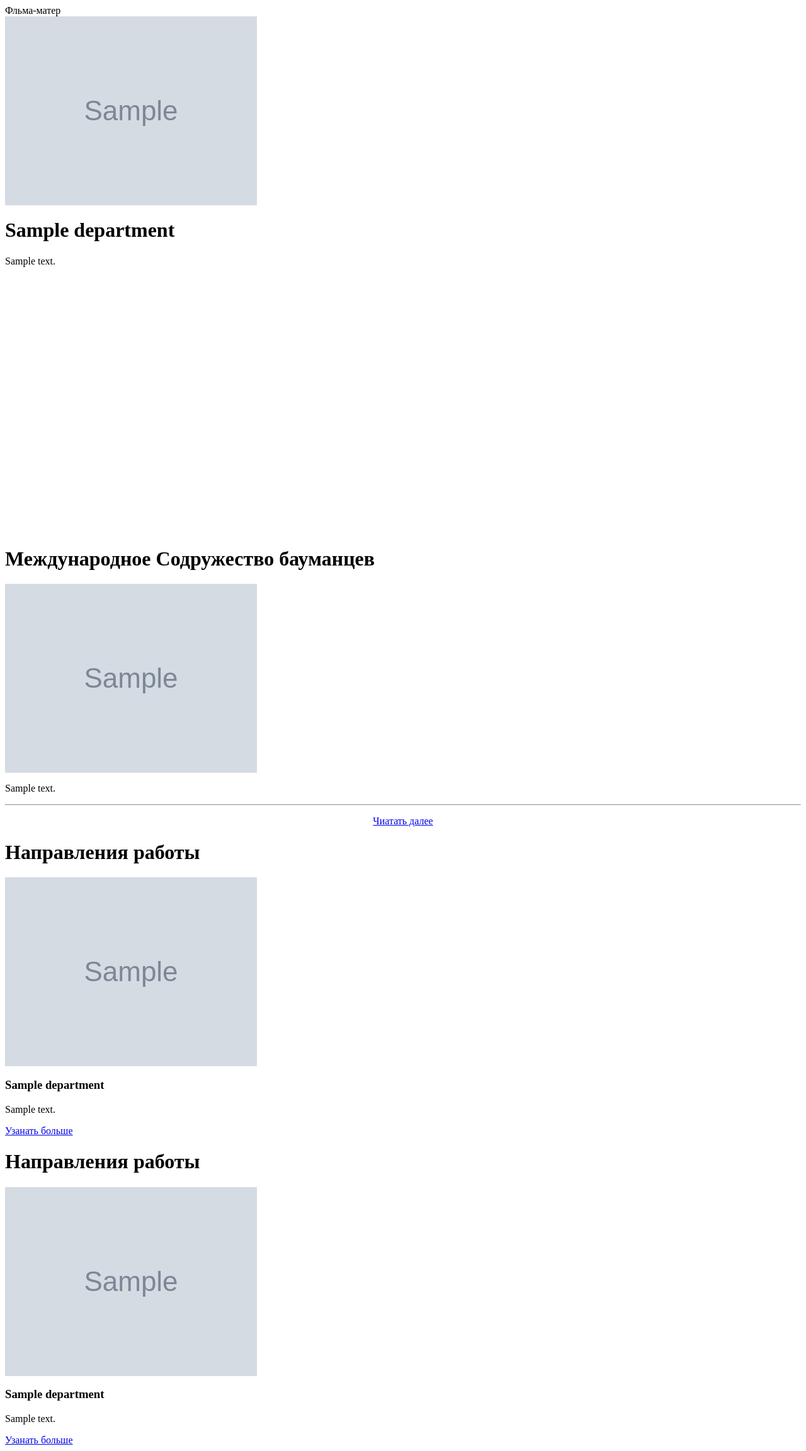
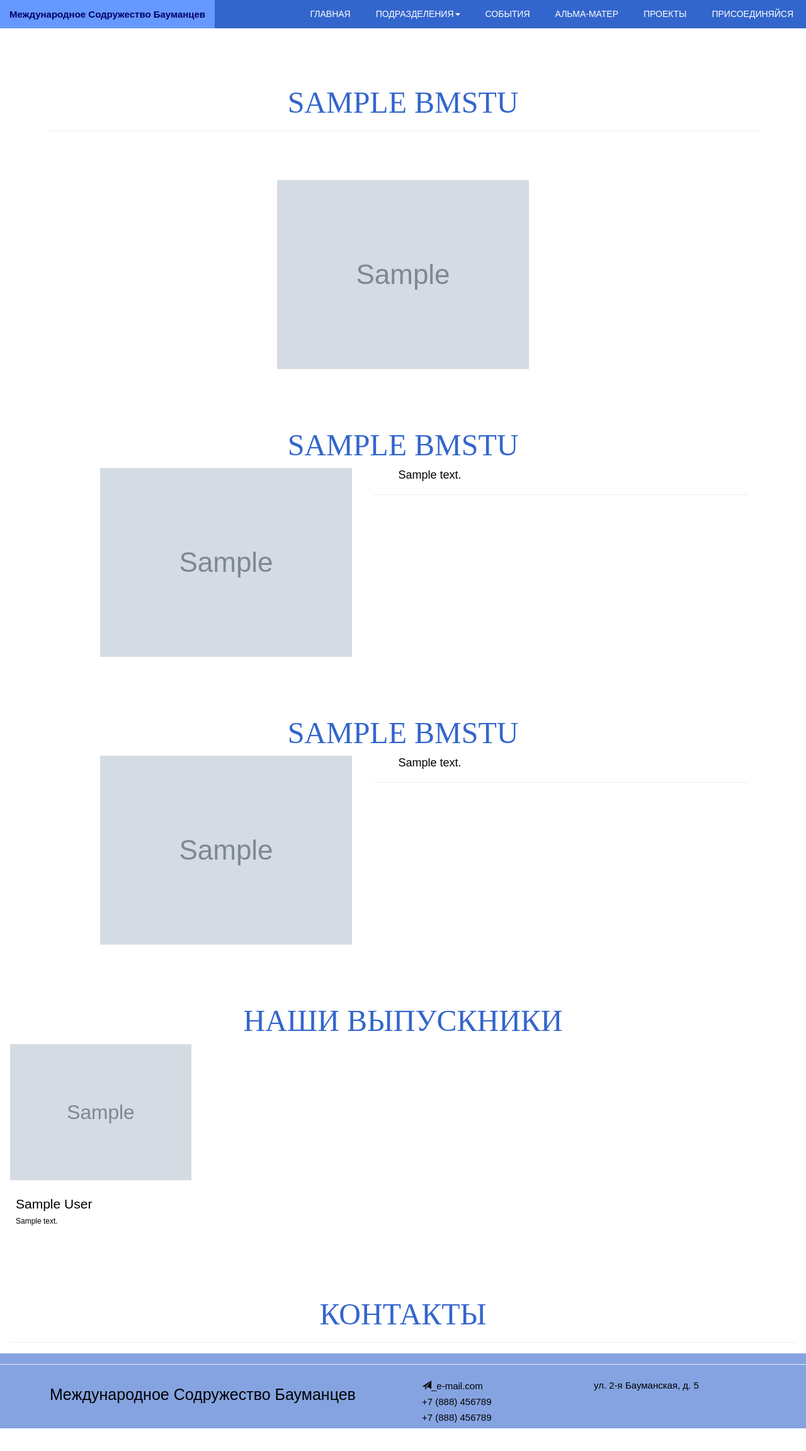
Before and after one commit to ArturAmbartsumov/MSB, a Django app: template main/templates/main/base_bmstu.html in a window 1280 px wide. Shown: the whole page at 63% size. After the commit the page ends 2268 px from the top, so only its background shows below. Run offline with Django 3.2, Linux system fonts and the light colour scheme; the template is opened without the code that fills it: most values are stand-ins (such as "Sample title", 1, 10 or a date in 2020); grey boxes marked "Sample" are stand-in pictures; some libraries are stand-ins or nearby versions; some web fonts are replaced.

Commit message:
about BMSTU
без галереи

```diff
--- a/main/templates/main/base.html
+++ b/main/templates/main/base.html
@@ -47,7 +47,9 @@
 		            </li>
 		            <li class="{% if isNewsList %}active{% endif %}"><a href={% url 'main:newsList'%} >События</a></li>
 
-		            <li class="{% if isProjectList %}active{% endif %}"><a href={% url 'main:projectList'%}>Проекты</a></li>
+		            <li class="{% if isbmstu %}active{% endif %}"><a href={% url 'main:bmstu'%}>Альма-матер</a></li>
+
+                 <li class="{% if isProjectList %}active{% endif %}"><a href={% url 'main:projectList'%}>Проекты</a></li>
 
 		            <li><a href="#" data-toggle="modal" data-target="#SignInModal"> Присоединяйся</a></li>
 		            <!--<li><a href="#">Контакты</a></li>-->
--- a/main/templates/main/base_bmstu.html
+++ b/main/templates/main/base_bmstu.html
@@ -1,50 +1,56 @@
-{% block title %} Фльма-матер {% endblock title %}
+{% extends "main/base.html" %}
+
+{% block title %} {{ bmstu.title }} {% endblock title %}
 
 {% block caruosel %}
-		<div class='row'>
-			<div class="col-md-10">
-				<div class="thumbnail" >
-					<img alt="{{ department.photo.Caption }}"  src="{{ department.photo.get_mydepbeg_url }}">
-				</div>
-			</div>
-			<div class="col-md-10" style="height:500px">
-				<div class ="row infoblock">
-					<h1> {{ department.name }} </h1>
-				</div>
-				<div class="row infoblock">
-					<p>{{ department.description }}</p>
-				</div>
-			</div>
-		</div>
+<div class='blog'>
+		<h1 class="brandHeader">{{ bmstu.title }}</h1>
+		<hr>
+</div>
+<div class='row'>
+	<div class="thumbnail" >
+		<img alt="{{ bmstu.photo.Caption }}"  src="{{ bmstu.photo.get_carouselsize_url }}">
+	</div>
+</div>
+
+
 {% endblock caruosel%}
 
 
 {% block hello %}
   <div class="row brand">
-      <h1 class="brandHeader">Международное Содружество бауманцев</h1>
+      <h1 class="brandHeader">{{ bmstu.history_title }}</h1>
         <div class="col-lg-7 col-md-10 col-sm-10  col-xs-offset-2 thumbnail">
-					<img alt="..." src="{{ memorandum.photo.get_blogsize_url }}">
+					<img alt="..." src="{{ bmstu.history_photo.get_blogsize_url }}">
         </div>
         <div class="col-lg-10  col-md-8 col-sm-8 ">
-          {% autoescape off %}<p> {{ memorandum.description }}<p>{% endautoescape %}<hr>
-          <p align="center"><a class="btn btn-lg btn-default" href={% url 'main:article' 'memorandum' %}>Чиатать далее</a></p>
+          {% autoescape off %}<p> {{ bmstu.history_text }}<p>{% endautoescape %}<hr>
+        </div>
+    </div>
+
+    <div class="row brand">
+      <h1 class="brandHeader">{{ bmstu.nowadays_title }}</h1>
+        <div class="col-lg-7 col-md-10 col-sm-10  col-xs-offset-2 thumbnail">
+					<img alt="..." src="{{ bmstu.nowadays_photo.get_blogsize_url }}">
+        </div>
+        <div class="col-lg-10  col-md-8 col-sm-8 ">
+          {% autoescape off %}<p> {{ bmstu.nowadays_text }}<p>{% endautoescape %}<hr>
         </div>
     </div>
 {% endblock hello %}
 
 {% block parts %}
   <div class="brand ">
-    <h1 class="brandHeader">Направления работы</h1>
+    <h1 class="brandHeader">Наши выпускники</h1>
   </div>
     <div class="row">
-      {% for v in departmentsList %}
+      {% for v in bmstu.graduates.all %}
         <div class="col-lg-5 col-md-10 col-sm-10">
           <div class="thumbnail" >
             <img alt="{{ v.photo.Caption }}"  src="{{ v.photo.get_gallerysize_url }}">
             <div class="caption">
-              <h3 class="blue-row">{{ v.name }}</h3>
-              <p> {{ v.description }}</p>
-              <a href={% url 'main:department' v.short_name %} class="btn btn-info" role="button">Узанать больше</a>
+              <h3 class="blue-row">{{ v.full_name }}</h3>
+              <p> {{ v.text }}</p>
             </div>
           </div>
         </div>
@@ -53,21 +59,5 @@
 {% endblock parts %}
 
 {% block gallery %}
-  <div class="brand ">
-    <h1 class="brandHeader">Направления работы</h1>
-  </div>
-    <div class="row">
-      {% for v in departmentsList %}
-        <div class="col-lg-5 col-md-10 col-sm-10">
-          <div class="thumbnail" >
-            <img alt="{{ v.photo.Caption }}"  src="{{ v.photo.get_gallerysize_url }}">
-            <div class="caption">
-              <h3 class="blue-row">{{ v.name }}</h3>
-              <p> {{ v.description }}</p>
-              <a href={% url 'main:department' v.short_name %} class="btn btn-info" role="button">Узанать больше</a>
-            </div>
-          </div>
-        </div>
-      {% endfor %}
-    </div>
+
 {% endblock gallery %}
--- a/main/urls.py
+++ b/main/urls.py
@@ -21,7 +21,7 @@ urlpatterns = patterns('',
 	url(r'^news/(?P<news_id>\d+)/$', views.news, name='news'),
 
 	#bmstu
-	url(r'^bmstu/$', views.newsList, name='bmstu'),
+	url(r'^bmstu/$', views.bmstu, name='bmstu'),
 
 	#contacts
 	url(r'^contacts/$', views.newsList, name='contacts'),
--- a/main/views.py
+++ b/main/views.py
@@ -88,8 +88,8 @@ def newsList(request):
 def bmstu(request):
 	bmstu = AboutBMSTU.objects.get()
 	context = {
-		'isNewsList': True,
-		'newsList': newsList
+		'isBmstu': True,
+		'bmstu': bmstu
 	}
 	context.update(getDefaultContext(request))
 	return render(request, 'main/base_bmstu.html', context)
```
